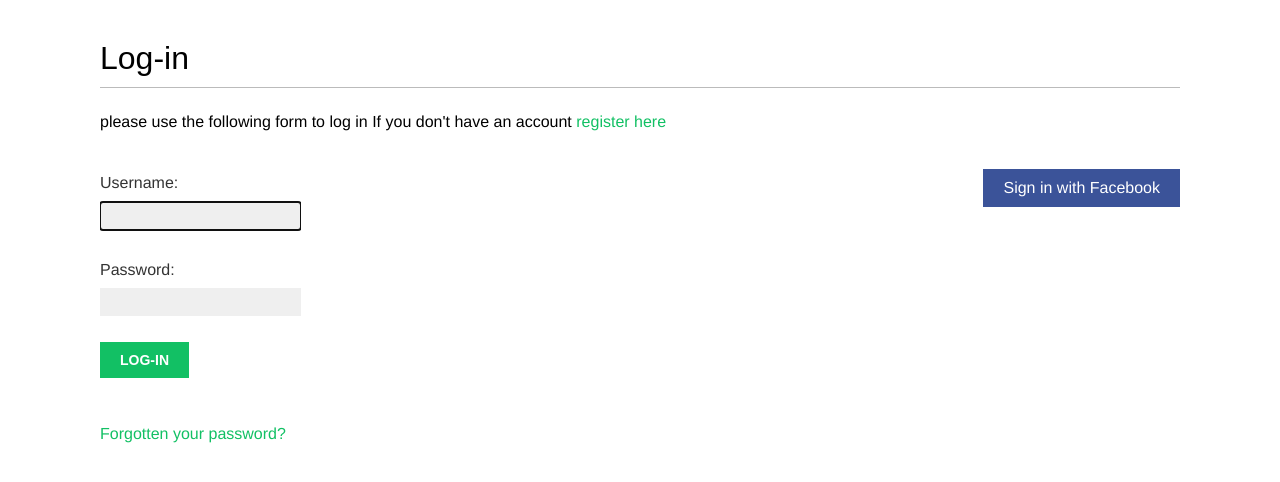
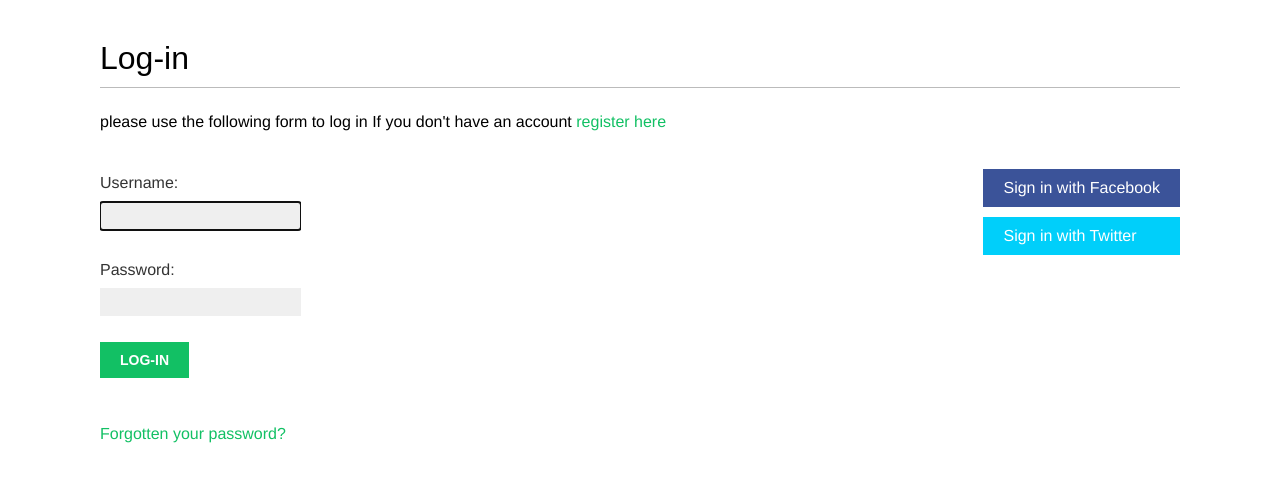
Before and after one commit to Jumaantony/djangosocial, a Django app: page /account/login/ in a window 1280 px wide. Shown: the part 68-550 px from the top of the page. Run offline with Django 3.2, Linux system fonts and the light colour scheme; some web fonts are replaced.

Commit message:
added twitter social auth

```diff
--- a/account/templates/registration/login.html
+++ b/account/templates/registration/login.html
@@ -27,10 +27,12 @@
 
 <div class="social">
 <ul>
-<li class="facebook">
-<a href="{% url 'social:begin' 'facebook' %}">Sign in with
-Facebook</a>
-</li>
+    <li class="facebook">
+        <a href="{% url 'social:begin' 'facebook' %}">Sign in with Facebook</a>
+    </li>
+    <li class="twitter">
+        <a href="{% url 'social:begin' 'twitter' %}">Sign in with Twitter</a>
+    </li>
 </ul>
 </div>
 
```
Also changed, not shown: bookmarks/settings.py (+8 -0 lines).
